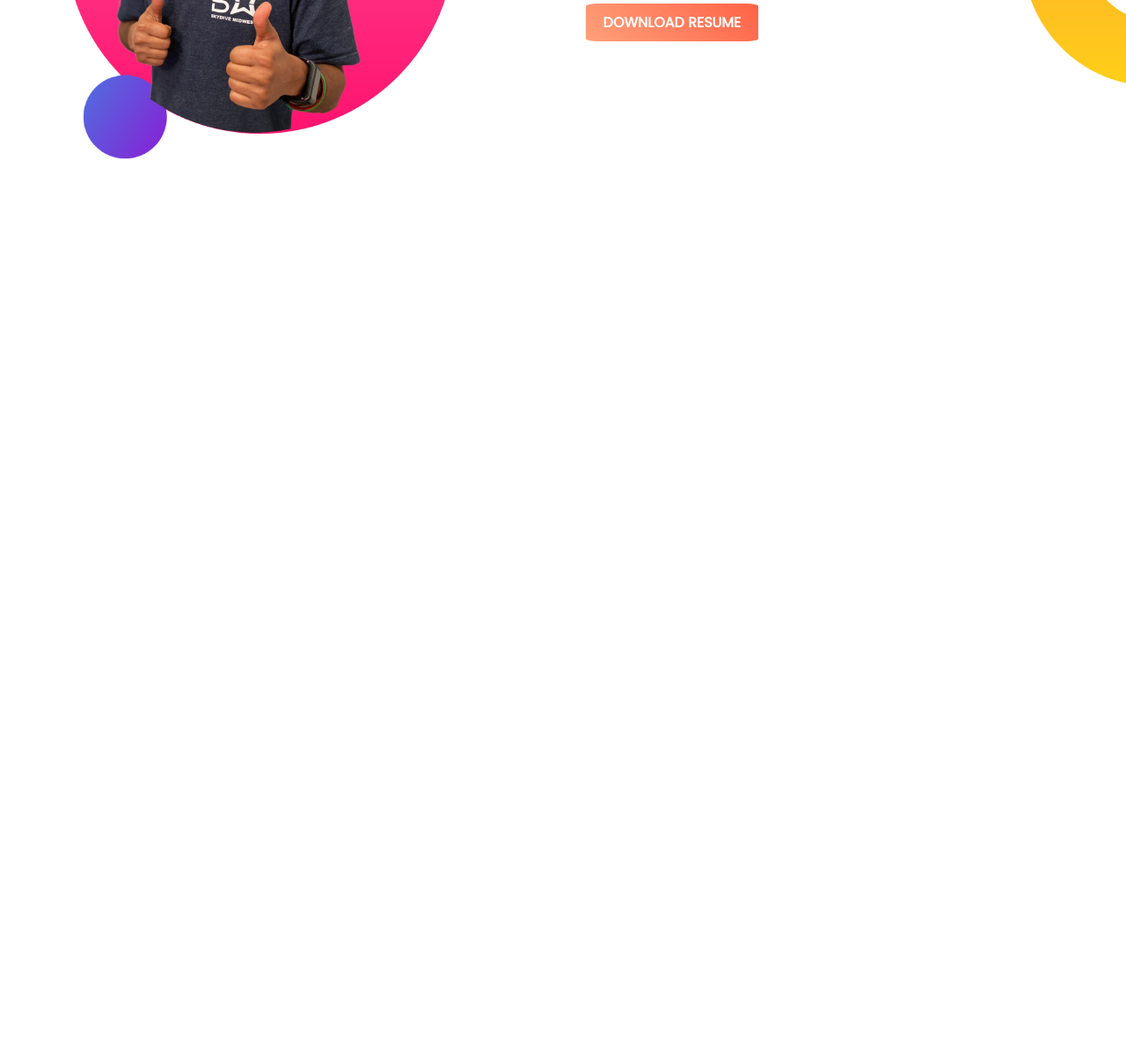
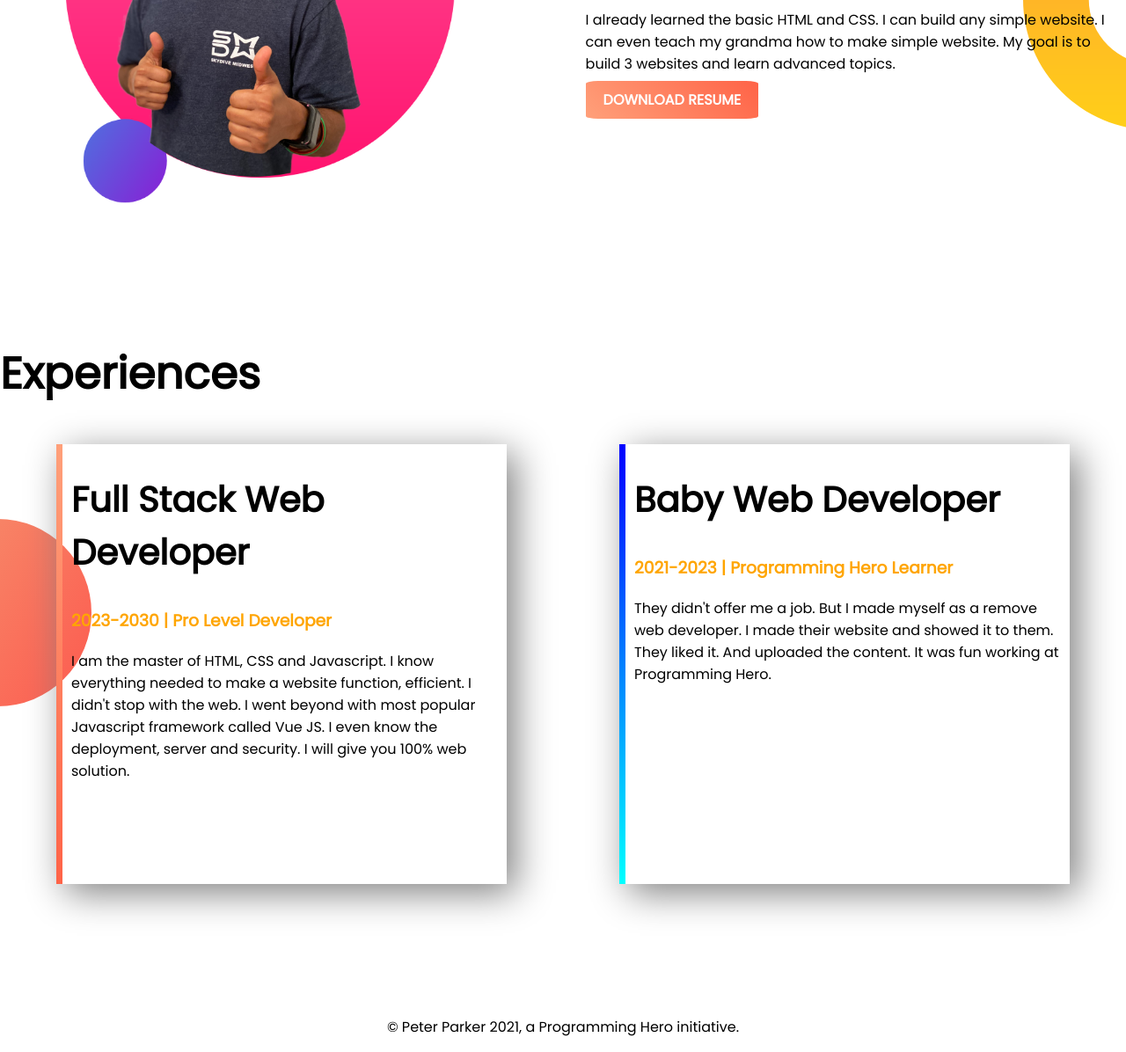
Before and after one commit to JMSohelRana/developer-portfolio, a plain HTML site: page index.html in a window 1280 px wide. Shown: the part 886-2082 px from the top of the page at 88% size. Before the commit the page ends 1174 px from the top, so only its background shows below. Drawn offline with Linux system fonts and the light colour scheme.

Commit message:
complete

```diff
--- a/index.html
+++ b/index.html
@@ -13,43 +13,75 @@
 </head>
 
 <body>
-    <section class="top-banner">
+    <section class="top-banner flexible-container">
         <div class="half-width">
             <h1>Welcome To</h1>
-            <h1><span>Peter Parker</span> World!</h1>
+            <h1><span class="orange-color">Peter Parker</span> World!</h1>
             <h3>Build Climber and Train Stopper</h3>
-            <p>You might saw me jumping, climbing buildings, and stopping trains. But nobody pays me a dime for that
-                work.
-                That's why I am learning and mastering web development. I will not stop until I become the Web
-                Development
-                Hero.
+            <p>
+                You might saw me jumping, climbing buildings, and stopping trains. But
+                nobody pays me a dime for that work. That's why I am learning and
+                mastering web development. I will not stop until I become the Web
+                Development Hero.
             </p>
             <a class="link-button" target="-blank" href="https://www.linkedin.com/company/programminghero/">HIRE ME</a>
         </div>
 
         <div class="half-width">
-            <img src="images/jhankar.png" alt="">
+            <img src="images/jhankar.png" alt="" />
         </div>
     </section>
 
-
-
-    <section class="Dream-big">
+    <section class="Dream-big flexible-container">
         <div class="half-width">
-            <img src="images/jhankar2.png" alt="">
+            <img src="images/jhankar2.png" alt="" />
         </div>
         <div class="half-width">
             <h1>Dream Big</h1>
             <h2>Become a web developer</h2>
-            <p>I already learned the basic HTML and CSS. I can build any simple website. I can even teach my grandma how
-                to make simple website. My goal is to build 3 websites and learn advanced topics.</p>
+            <p>
+                I already learned the basic HTML and CSS. I can build any simple
+                website. I can even teach my grandma how to make simple website. My
+                goal is to build 3 websites and learn advanced topics.
+            </p>
 
             <a class="link-button" target="-blank" href="https://www.linkedin.com/company/programminghero/">DOWNLOAD
                 RESUME</a>
+        </div>
+    </section>
+
+    <section class="experience-area">
+        <h1>Experiences</h1>
 
 
+        <div class="flexible-container">
+            <div id="web-dev-exp" class="Experience-item">
+                <h2>Full Stack Web Developer</h2>
+                <h3 class="orange-color">2023-2030 | Pro Level Developer</h3>
+                <p>
+                    I am the master of HTML, CSS and Javascript. I know everything needed
+                    to make a website function, efficient. I didn't stop with the web. I
+                    went beyond with most popular Javascript framework called Vue JS. I
+                    even know the deployment, server and security. I will give you 100%
+                    web solution.
+                </p>
+            </div>
+
+            <div id="web-dev-exp1" class="Experience-item">
+                <h2>Baby Web Developer</h2>
+                <h3 class="orange-color">2021-2023 | Programming Hero Learner</h3>
+                <p>They didn't offer me a job. But I made myself as a remove web developer. I made their website and
+                    showed
+                    it to them. They liked it. And uploaded the content. It was fun working at Programming Hero.</p>
+            </div>
         </div>
     </section>
+
+    <footer>
+        <p>
+            © Peter Parker 2021, a Programming Hero initiative.
+        </p>
+    </footer>
 </body>
 
 </html>
--- a/style.css
+++ b/style.css
@@ -6,12 +6,15 @@ body {
 h1 {
   font-size: 50px;
 }
-span {
+h2 {
+  font-size: 40px;
+}
+.orange-color {
   color: orange;
 }
-section {
+.flexible-container {
   display: flex;
-  margin-bottom: 100px;
+  margin-bottom: 150px;
 }
 .half-width {
   padding-left: 2%;
@@ -38,3 +41,33 @@ section {
   background-repeat: no-repeat;
   background-position: right;
 }
+
+.Experience-item {
+  width: 40%;
+  margin-left: 5%;
+  margin-right: 5%;
+  padding-left: 10px;
+  padding-bottom: 100px;
+  box-shadow: 10px 10px 40px gray;
+}
+.experience-area {
+  background-image: url(images/exp-bg.png);
+  background-repeat: no-repeat;
+  background-position: left;
+}
+
+#web-dev-exp {
+  border-left: 7px solid;
+  border-image: linear-gradient(180deg, lightsalmon, tomato);
+  border-image-slice: 1;
+}
+
+#web-dev-exp1 {
+  border-left: 7px solid;
+  border-image: linear-gradient(180deg, blue, cyan);
+  border-image-slice: 1;
+}
+
+footer p {
+  text-align: center;
+}
```
Also changed, not shown: 4 other files.
